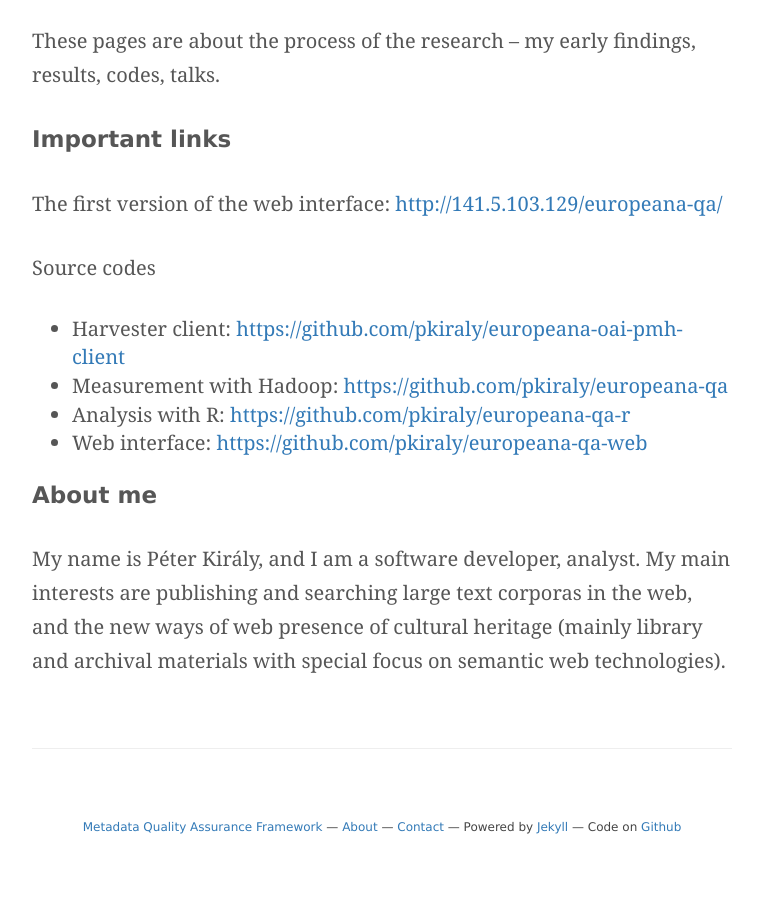
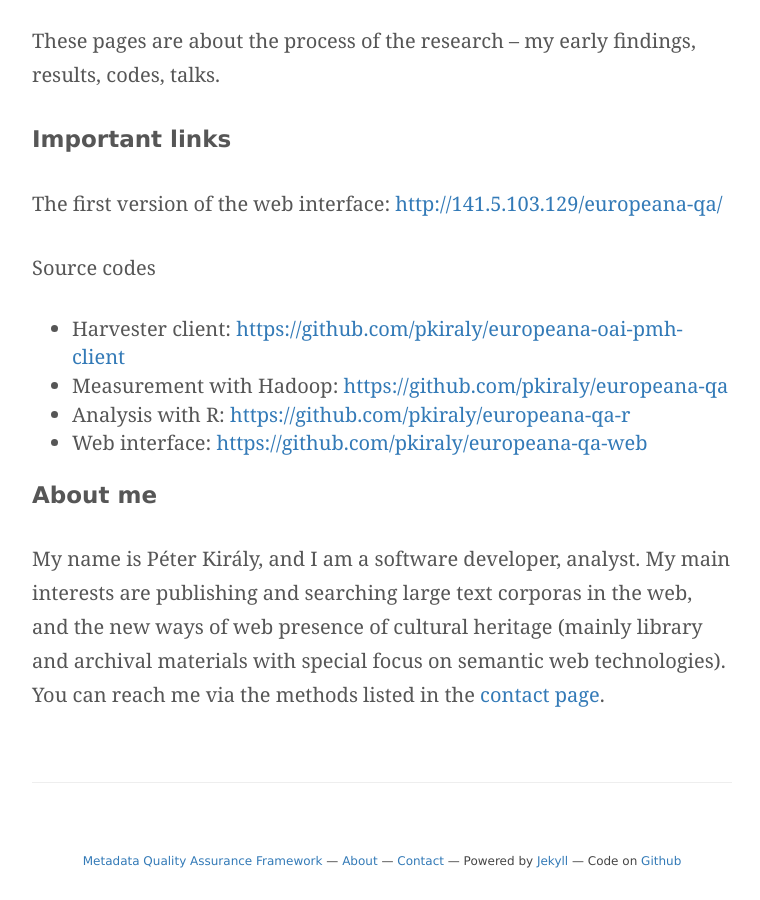
Before and after one commit to pkiraly/pkiraly.github.io, a Jekyll site: the page built from about.md, in a window 1280 px wide and 900 px high, scrolled down 801 px. Shown: the whole window, without its empty margins (258-1018 px from the left). Built offline with Jekyll 4.4.1, drawn with Linux system fonts in a browser that asks for light colours; nearby versions of some CDN libraries; some web fonts are replaced; comment, search, counter and statistics services are not loaded; before the commit the page ends 1667 px from its top, so only the background shows below that.

Commit message:
Update about.md

```diff
--- a/about.md
+++ b/about.md
@@ -20,4 +20,4 @@ Source codes
 * Web interface: [https://github.com/pkiraly/europeana-qa-web](https://github.com/pkiraly/europeana-qa-web)
 
 ## About me
-My name is Péter Király, and I am a software developer, analyst. My main interests are publishing and searching large text corporas in the web, and the new ways of web presence of cultural heritage (mainly library and archival materials with special focus on semantic web technologies).
+My name is Péter Király, and I am a software developer, analyst. My main interests are publishing and searching large text corporas in the web, and the new ways of web presence of cultural heritage (mainly library and archival materials with special focus on semantic web technologies). You can reach me via the methods listed in the [contact page](contact).
```
